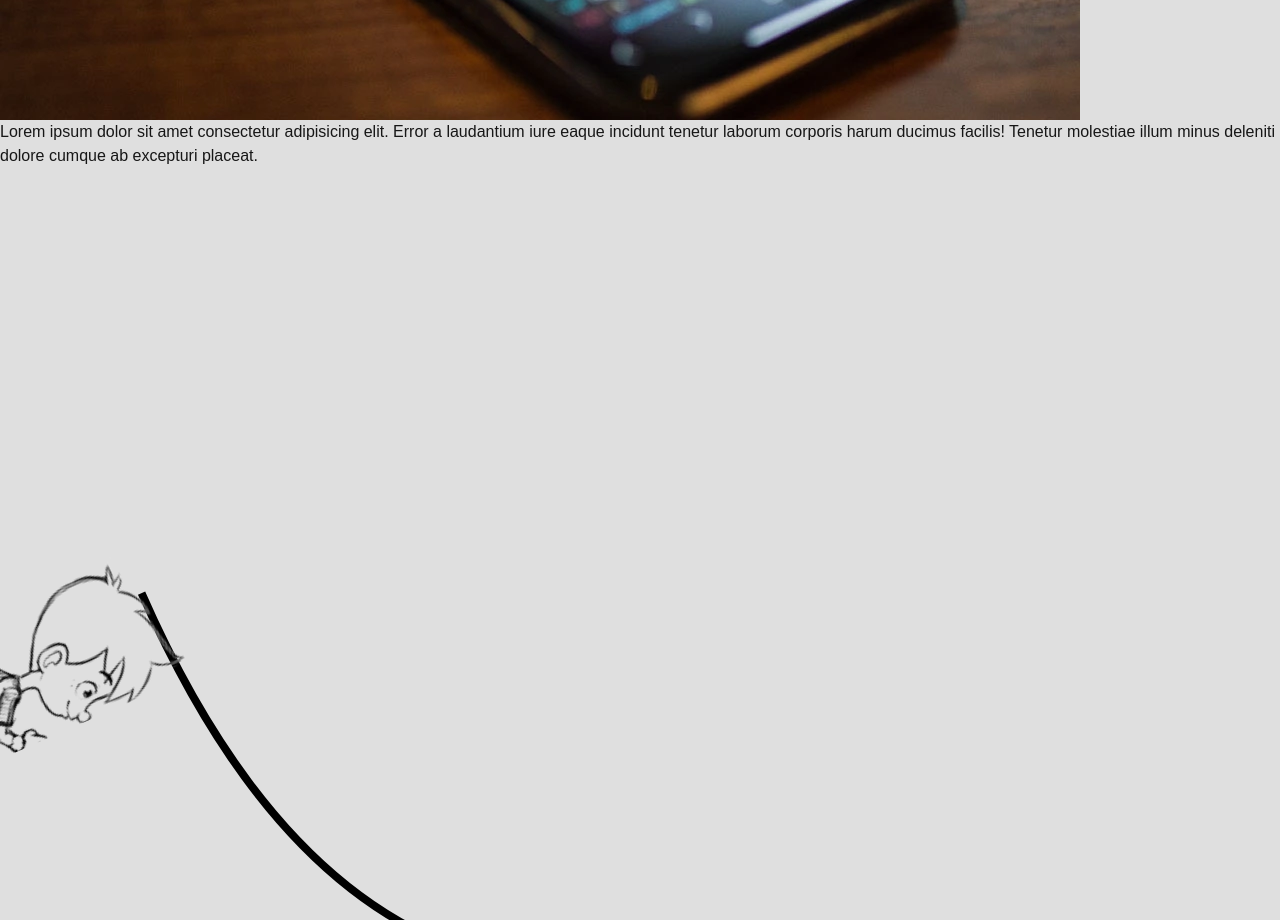
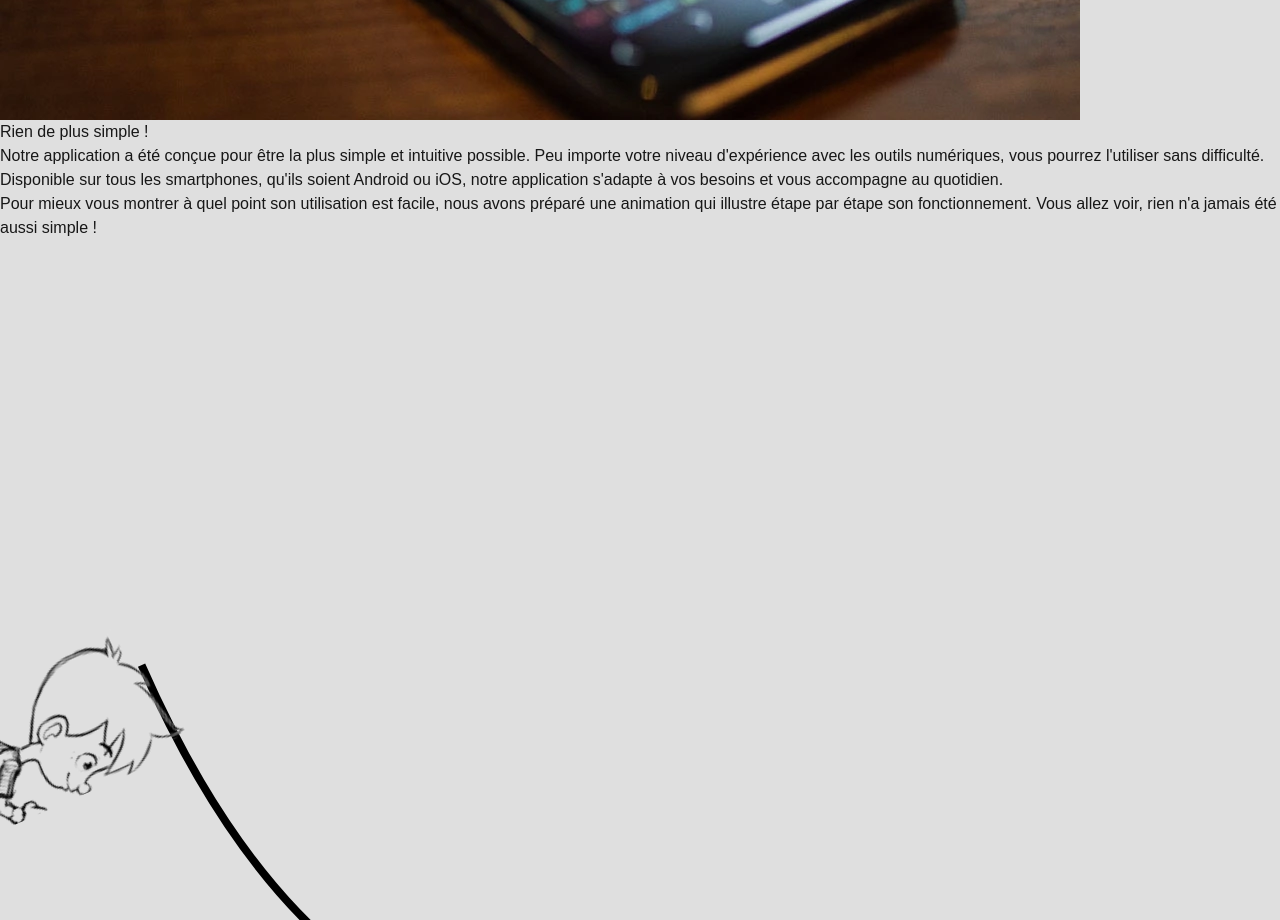
Before and after one commit to Sharko303/ma-ville-moi-site, a Next.js app in the folder montpellieretmoi/: page / in a window 1280 px wide. Shown: the part 6080-7000 px from the top of the page. Built offline with nearby package versions, Linux system fonts and the light colour scheme.

Commit message:
add text how it works

```diff
--- a/montpellieretmoi/src/app/layout.tsx
+++ b/montpellieretmoi/src/app/layout.tsx
@@ -14,8 +14,8 @@ const geistMono = localFont({
 });
 
 export const metadata: Metadata = {
-  title: "Create Next App",
-  description: "Generated by create next app",
+  title: "Montpellier & Moi",
+  description: "Montpellier & Moi, l'application de la ville de Montpellier",
 };
 
 export default function RootLayout({
--- a/montpellieretmoi/src/app/page.tsx
+++ b/montpellieretmoi/src/app/page.tsx
@@ -272,12 +272,27 @@ export default function Home() {
         </h2>
         <div className="grid md:grid-cols-2 bg-white shadow-md rounded-md text-gray-800 p-8 gap-5">
           <img src="how.webp" alt="how" />
-          <p>
-            Lorem ipsum dolor sit amet consectetur adipisicing elit. Error a
-            laudantium iure eaque incidunt tenetur laborum corporis harum
-            ducimus facilis! Tenetur molestiae illum minus deleniti dolore
-            cumque ab excepturi placeat.
-          </p>
+          <div>
+            <h2 className="text-2xl font-bold space-x-4">
+              Rien de plus simple !
+            </h2>
+
+              <p className="tracking-wide leading-7 mt-8 text-lg">
+                Notre application a été conçue pour être la plus simple et
+                intuitive possible. Peu importe votre niveau d&apos;expérience
+                avec les outils numériques, vous pourrez l&apos;utiliser sans
+                difficulté. Disponible sur tous les smartphones, qu&apos;ils
+                soient Android ou iOS, notre application s&apos;adapte à vos
+                besoins et vous accompagne au quotidien.
+              </p>
+              <p className="tracking-wide leading-7 mt-8 text-lg">
+                Pour mieux vous montrer à quel point son utilisation est facile,
+                nous avons préparé une animation qui illustre étape par étape
+                son fonctionnement. Vous allez voir, rien n&apos;a jamais été
+                aussi simple !
+              </p>
+
+          </div>
         </div>
       </section>
       {/* Chemin de personnage avec arrêts de texte */}
@@ -339,8 +354,8 @@ export default function Home() {
           <div className="feature p-6 bg-white shadow-md rounded-md text-gray-800 ">
             <h3 className="text-2xl font-bold mb-2">Etape 4</h3>
             <p className="text-gray-600">
-              Rendez-vous dans l&apos;établissements dont vous disposez un qrcode de
-              réduction
+              Rendez-vous dans l&apos;établissements dont vous disposez un
+              qrcode de réduction
             </p>
             <div className="flex justify-center m-8">
               <img src="logo-qr.png" alt="QR Code" className="h-32 w-auto" />
```
